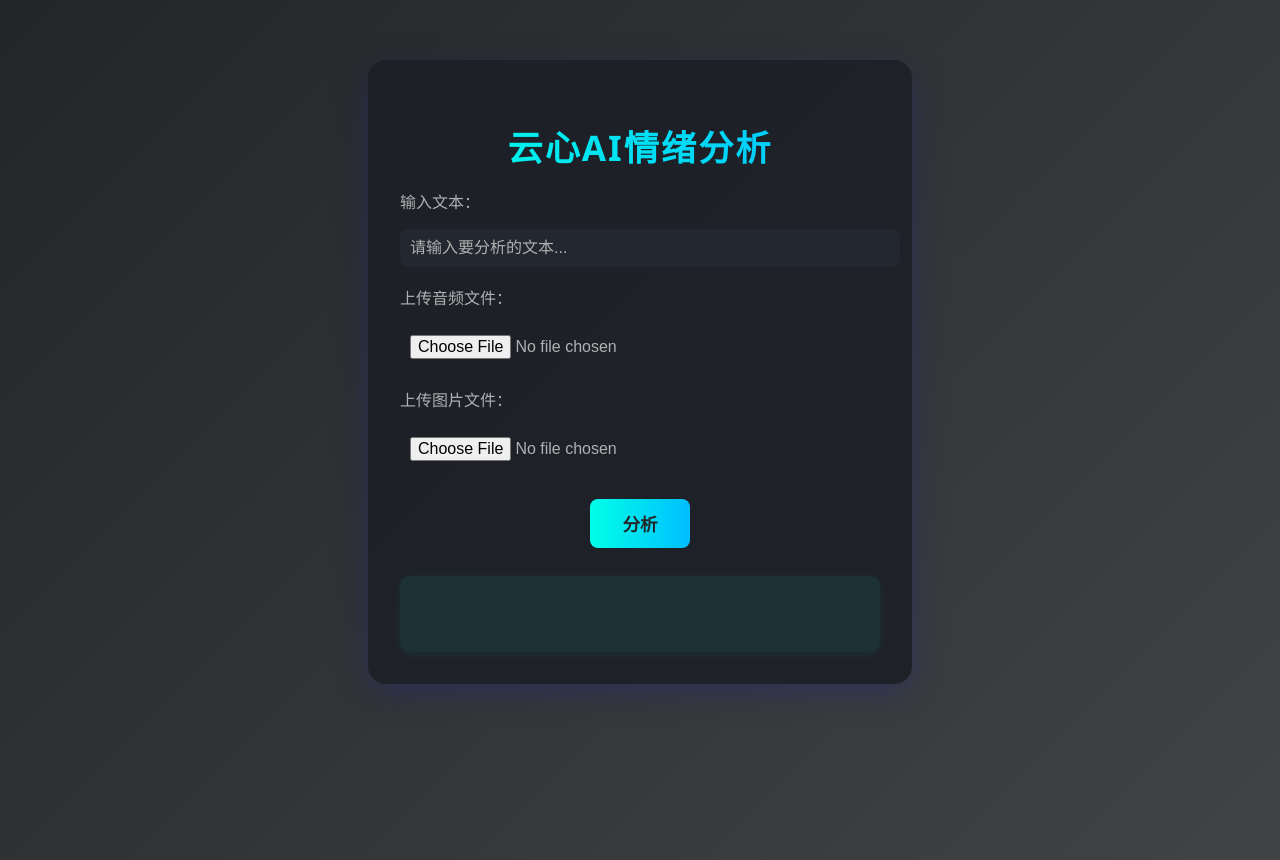
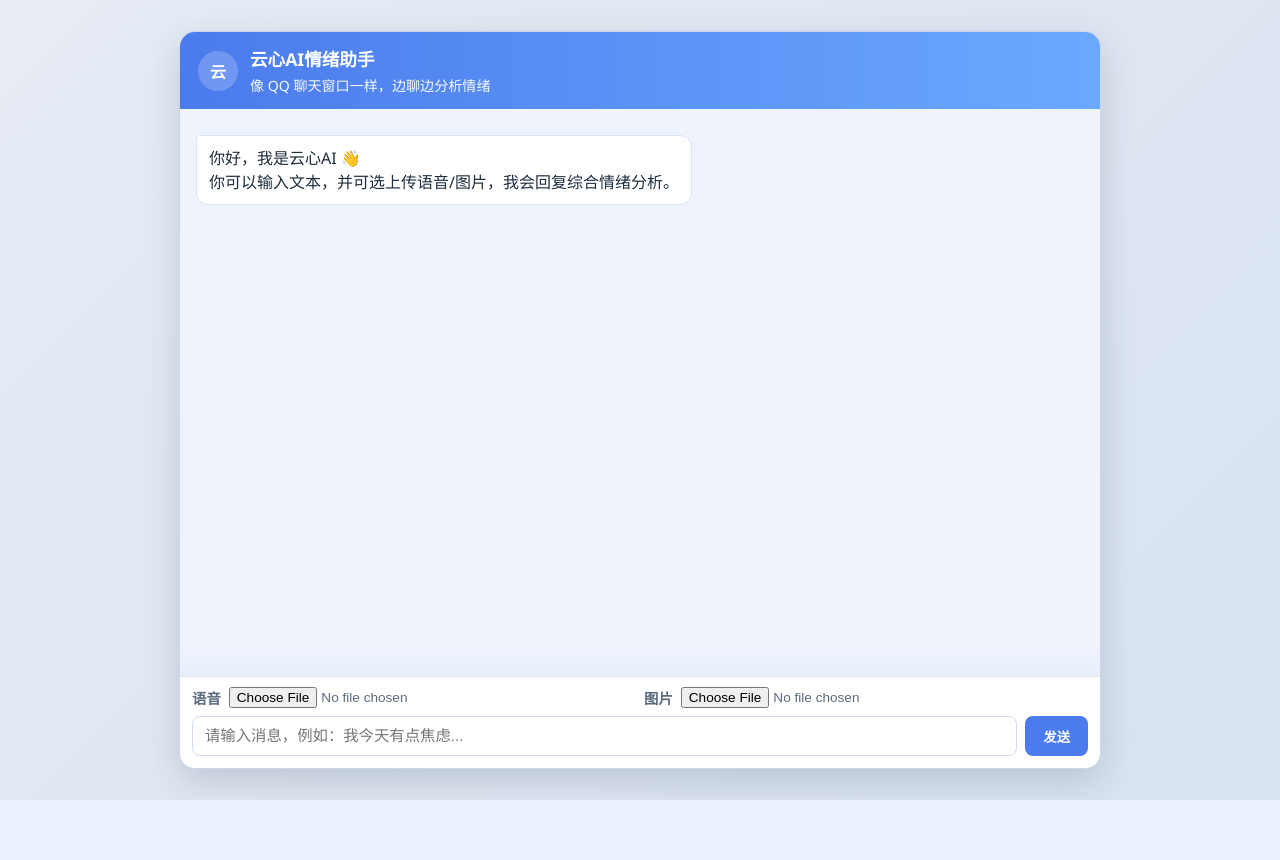
Before and after one commit to MichaelZYZ/emo-ai, a FastAPI app: page / in a window 1280 px wide. After the commit the page ends 800 px from the top, so only its background shows below. Run offline with FastAPI, Linux system fonts and the light colour scheme.

Commit message:
Redesign web UI as QQ-style chat window

```diff
--- a/emotin-ai/web/static/style.css
+++ b/emotin-ai/web/static/style.css
@@ -1,77 +1,154 @@
 body {
-    background: linear-gradient(135deg, #232526 0%, #414345 100%);
-    font-family: 'Segoe UI', 'Roboto', 'Arial', sans-serif;
-    color: #fff;
+    background: linear-gradient(135deg, #e7ecf5 0%, #d8e2f1 100%);
+    font-family: "Segoe UI", "PingFang SC", "Microsoft YaHei", Arial, sans-serif;
+    color: #1f2d3d;
     min-height: 100vh;
     margin: 0;
+    display: flex;
+    align-items: center;
+    justify-content: center;
 }
-.container {
-    max-width: 480px;
-    margin: 60px auto;
-    background: rgba(30, 32, 40, 0.95);
-    border-radius: 18px;
-    box-shadow: 0 8px 32px 0 rgba(31, 38, 135, 0.37);
-    padding: 36px 32px 32px 32px;
-    text-align: center;
+
+.chat-shell {
+    width: min(920px, 96vw);
+    height: min(760px, 92vh);
+    background: #f6f9ff;
+    border: 1px solid #c8d6ee;
+    border-radius: 16px;
+    box-shadow: 0 12px 36px rgba(31, 45, 61, 0.18);
+    display: flex;
+    flex-direction: column;
+    overflow: hidden;
 }
-h1 {
-    font-size: 2.2rem;
+
+.chat-header {
+    display: flex;
+    align-items: center;
+    gap: 12px;
+    background: linear-gradient(90deg, #4b7bec 0%, #6aa9ff 100%);
+    color: #fff;
+    padding: 14px 18px;
+}
+
+.avatar {
+    width: 40px;
+    height: 40px;
+    border-radius: 50%;
+    background: rgba(255, 255, 255, 0.2);
+    display: flex;
+    align-items: center;
+    justify-content: center;
     font-weight: 700;
-    letter-spacing: 2px;
-    margin-bottom: 18px;
-    background: linear-gradient(90deg, #00ffe7 0%, #00bfff 100%);
-    -webkit-background-clip: text;
-    -webkit-text-fill-color: transparent;
 }
-input[type="text"], input[type="file"] {
-    width: 100%;
-    margin: 10px 0 18px 0;
-    padding: 10px;
+
+.title-group h1 {
+    margin: 0;
+    font-size: 1.1rem;
+}
+
+.title-group p {
+    margin: 4px 0 0;
+    opacity: 0.95;
+    font-size: 0.88rem;
+}
+
+.chat-window {
+    flex: 1;
+    padding: 16px;
+    overflow-y: auto;
+    background:
+        linear-gradient(transparent 95%, rgba(75, 123, 236, 0.04) 100%),
+        #eef3fc;
+}
+
+.message {
+    display: flex;
+    margin: 10px 0;
+}
+
+.message.user {
+    justify-content: flex-end;
+}
+
+.message.ai {
+    justify-content: flex-start;
+}
+
+.bubble {
+    max-width: 72%;
+    padding: 10px 12px;
+    border-radius: 12px;
+    white-space: pre-wrap;
+    word-break: break-word;
+    line-height: 1.5;
+}
+
+.message.ai .bubble {
+    background: #fff;
+    border: 1px solid #d9e4f7;
+    color: #1f2d3d;
+    border-top-left-radius: 4px;
+}
+
+.message.user .bubble {
+    background: #4b7bec;
+    color: #fff;
+    border-top-right-radius: 4px;
+}
+
+.chat-input {
+    background: #fff;
+    border-top: 1px solid #dfe7f5;
+    padding: 10px 12px 12px;
+}
+
+.file-row {
+    display: flex;
+    align-items: center;
+    gap: 8px;
+    margin-bottom: 8px;
+    color: #5c6b7d;
+    font-size: 0.9rem;
+}
+
+.file-row label {
+    font-weight: 600;
+}
+
+.file-row input[type="file"] {
+    flex: 1;
+    font-size: 0.85rem;
+}
+
+.send-row {
+    display: flex;
+    gap: 8px;
+}
+
+.send-row input[type="text"] {
+    flex: 1;
+    border: 1px solid #cfdbee;
     border-radius: 8px;
-    border: none;
-    background: #23272f;
-    color: #fff;
-    font-size: 1rem;
+    padding: 10px 12px;
+    font-size: 0.96rem;
 }
-input[type="file"] {
-    background: none;
-    color: #b0b0b0;
+
+.send-row input[type="text"]:focus {
+    border-color: #4b7bec;
+    outline: none;
+    box-shadow: 0 0 0 3px rgba(75, 123, 236, 0.14);
 }
-button {
-    background: linear-gradient(90deg, #00ffe7 0%, #00bfff 100%);
-    color: #232526;
+
+.send-row button {
     border: none;
     border-radius: 8px;
-    padding: 12px 32px;
-    font-size: 1.1rem;
+    background: #4b7bec;
+    color: #fff;
     font-weight: 600;
+    padding: 0 18px;
     cursor: pointer;
-    margin-top: 10px;
-    transition: background 0.2s;
 }
-button:hover {
-    background: linear-gradient(90deg, #00bfff 0%, #00ffe7 100%);
+
+.send-row button:hover {
+    background: #3d68cd;
 }
-.result {
-    margin-top: 28px;
-    padding: 18px;
-    background: rgba(0,255,231,0.08);
-    border-radius: 10px;
-    font-size: 1.2rem;
-    min-height: 40px;
-    letter-spacing: 1px;
-    box-shadow: 0 2px 8px 0 rgba(0,255,231,0.08);
-    color: #00ffe7;
-    word-break: break-all;
-}
-label {
-    display: block;
-    margin-bottom: 6px;
-    font-size: 1rem;
-    color: #b0b0b0;
-    text-align: left;
-}
-::-webkit-input-placeholder { color: #b0b0b0; }
-::-moz-placeholder { color: #b0b0b0; }
-:-ms-input-placeholder { color: #b0b0b0; }
-::placeholder { color: #b0b0b0; }
--- a/emotin-ai/web/templates/index.html
+++ b/emotin-ai/web/templates/index.html
@@ -6,34 +6,81 @@
     <link rel="stylesheet" href="/static/style.css">
 </head>
 <body>
-    <div class="container">
-        <h1>云心AI情绪分析</h1>
-        <form id="analyze-form" enctype="multipart/form-data">
-            <label for="text">输入文本：</label>
-            <input type="text" id="text" name="text" placeholder="请输入要分析的文本...">
+    <div class="chat-shell">
+        <div class="chat-header">
+            <div class="avatar">云</div>
+            <div class="title-group">
+                <h1>云心AI情绪助手</h1>
+                <p>像 QQ 聊天窗口一样，边聊边分析情绪</p>
+            </div>
+        </div>
 
-            <label for="audio">上传音频文件：</label>
-            <input type="file" id="audio" name="audio" accept="audio/*">
+        <div class="chat-window" id="chat-window">
+            <div class="message ai">
+                <div class="bubble">你好，我是云心AI 👋<br>你可以输入文本，并可选上传语音/图片，我会回复综合情绪分析。</div>
+            </div>
+        </div>
 
-            <label for="image">上传图片文件：</label>
-            <input type="file" id="image" name="image" accept="image/*">
+        <form id="analyze-form" class="chat-input" enctype="multipart/form-data">
+            <div class="file-row">
+                <label for="audio">语音</label>
+                <input type="file" id="audio" name="audio" accept="audio/*">
 
-            <button type="submit">分析</button>
+                <label for="image">图片</label>
+                <input type="file" id="image" name="image" accept="image/*">
+            </div>
+            <div class="send-row">
+                <input type="text" id="text" name="text" placeholder="请输入消息，例如：我今天有点焦虑..." autocomplete="off">
+                <button type="submit">发送</button>
+            </div>
         </form>
-        <div class="result" id="result"></div>
     </div>
     <script>
+    function appendMessage(role, text) {
+        const chatWindow = document.getElementById('chat-window');
+        const wrapper = document.createElement('div');
+        wrapper.className = `message ${role}`;
+        const bubble = document.createElement('div');
+        bubble.className = 'bubble';
+        bubble.textContent = text;
+        wrapper.appendChild(bubble);
+        chatWindow.appendChild(wrapper);
+        chatWindow.scrollTop = chatWindow.scrollHeight;
+    }
+
     document.getElementById('analyze-form').onsubmit = async function(e) {
         e.preventDefault();
         const form = e.target;
         const formData = new FormData(form);
-        document.getElementById('result').innerText = '分析中...';
+
+        const text = (document.getElementById('text').value || '').trim();
+        const audio = document.getElementById('audio').files[0];
+        const image = document.getElementById('image').files[0];
+
+        if (!text && !audio && !image) {
+            appendMessage('ai', '请至少输入文本，或上传语音/图片后再发送。');
+            return;
+        }
+
+        let userText = text || '（未输入文本）';
+        if (audio) userText += `\n[语音: ${audio.name}]`;
+        if (image) userText += `\n[图片: ${image.name}]`;
+        appendMessage('user', userText);
+        appendMessage('ai', '分析中，请稍候...');
+
         const res = await fetch('/analyze', {
             method: 'POST',
             body: formData
         });
         const data = await res.json();
-        document.getElementById('result').innerText = data.result || data.error || '分析失败';
+        const chatWindow = document.getElementById('chat-window');
+        const pending = chatWindow.querySelector('.message.ai:last-child .bubble');
+        if (pending && pending.textContent.includes('分析中')) {
+            pending.textContent = data.result || data.error || '分析失败';
+        } else {
+            appendMessage('ai', data.result || data.error || '分析失败');
+        }
+        form.reset();
     };
     </script>
 </body>
```
Also changed, not shown: emotin-ai/src/image/model.py (+41 -8 lines), emotin-ai/src/text/model.py (+80 -26 lines).
